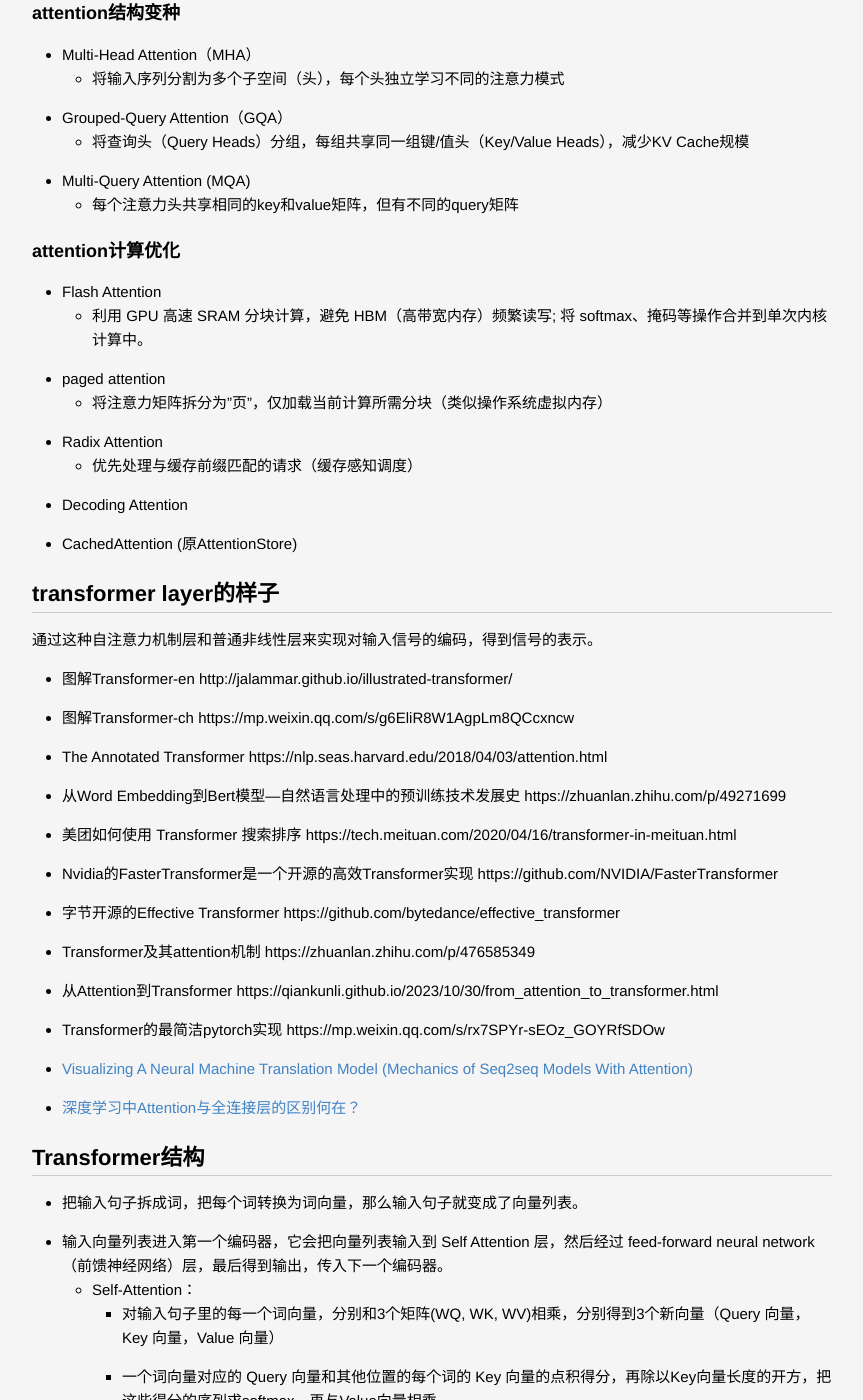
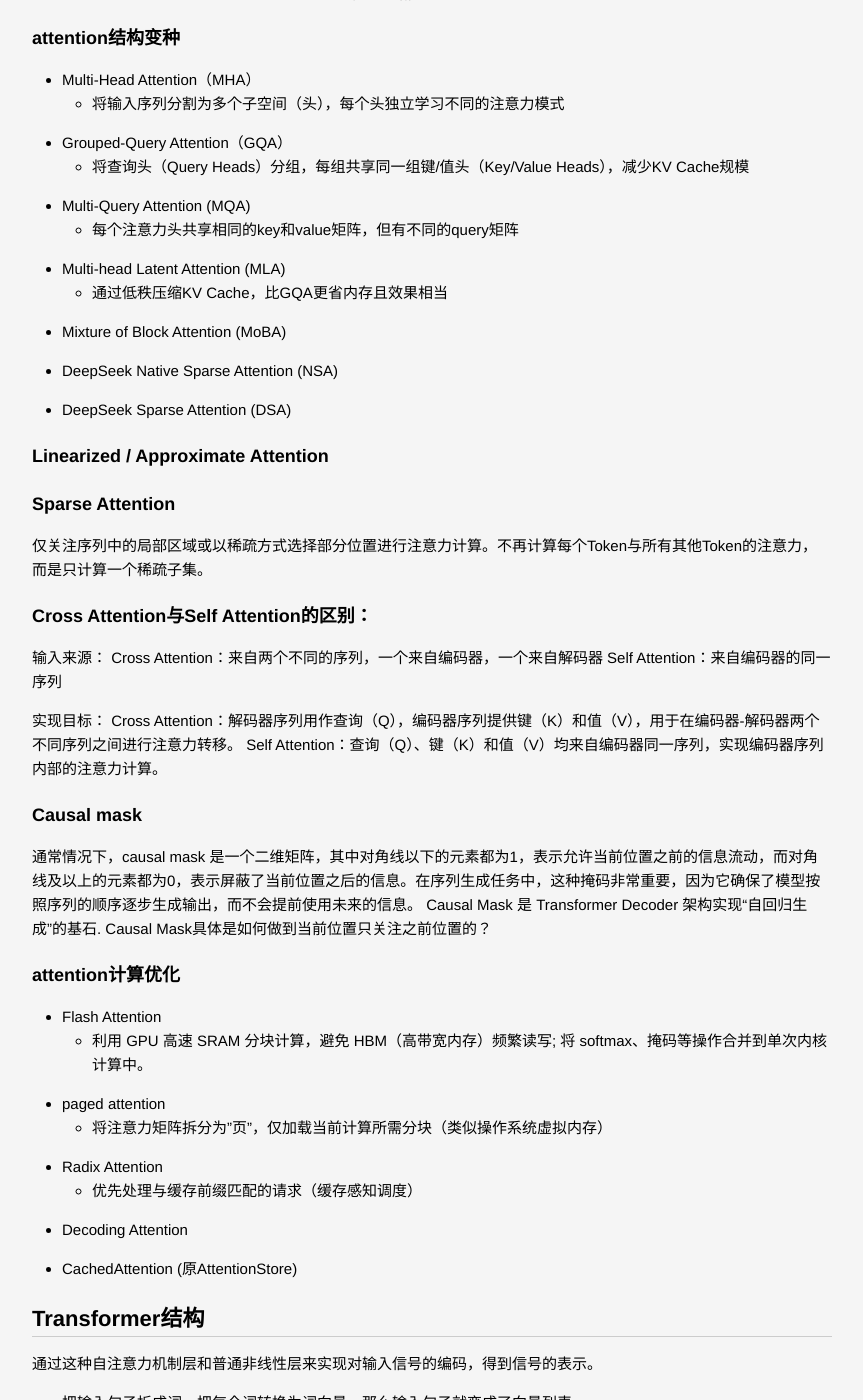
Before and after one commit to lucky521/blog, a Jekyll site: the page built from _posts/ml/2019-02-04-Famous-Model.markdown, in a window 1280 px wide and 1400 px high, scrolled down 9495 px. Shown: the whole window, without its empty margins (208-1071 px from the left). Built offline with Jekyll 4.4.1, drawn with Linux system fonts in a browser that asks for light colours; some of the changed text lies outside the part shown.

Commit message:
all you need is what

```diff
--- a/_posts/ml/2019-02-04-Famous-Model.markdown
+++ b/_posts/ml/2019-02-04-Famous-Model.markdown
@@ -305,6 +305,32 @@ Attention解决这一限制的方法就是：允许decoder回看原序列的 hid
   * 将查询头（Query Heads）分组，每组共享同一组键/值头（Key/Value Heads），减少KV Cache规模
 * Multi-Query Attention (MQA)
   * 每个注意力头共享相同的key和value矩阵，但有不同的query矩阵
+* Multi-head Latent Attention (MLA)
+  * 通过低秩压缩KV Cache，比GQA更省内存且效果相当
+* Mixture of Block Attention (MoBA)
+* DeepSeek Native Sparse Attention (NSA)
+* DeepSeek Sparse Attention (DSA)
+
+### Linearized / Approximate Attention
+
+### Sparse Attention
+仅关注序列中的局部区域或以稀疏方式选择部分位置进行注意力计算。不再计算每个Token与所有其他Token的注意力，而是只计算一个稀疏子集。
+
+### Cross Attention与Self Attention的区别：
+输入来源：
+Cross Attention：来自两个不同的序列，一个来自编码器，一个来自解码器
+Self Attention：来自编码器的同一序列
+
+实现目标：
+Cross Attention：解码器序列用作查询（Q），编码器序列提供键（K）和值（V），用于在编码器-解码器两个不同序列之间进行注意力转移。
+Self Attention：查询（Q）、键（K）和值（V）均来自编码器同一序列，实现编码器序列内部的注意力计算。
+
+
+### Causal mask
+通常情况下，causal mask 是一个二维矩阵，其中对角线以下的元素都为1，表示允许当前位置之前的信息流动，而对角线及以上的元素都为0，表示屏蔽了当前位置之后的信息。在序列生成任务中，这种掩码非常重要，因为它确保了模型按照序列的顺序逐步生成输出，而不会提前使用未来的信息。
+Causal Mask 是 Transformer Decoder 架构实现“自回归生成”的基石.
+Causal Mask具体是如何做到当前位置只关注之前位置的？
+
 
 ### attention计算优化
 * Flash Attention
@@ -316,23 +342,10 @@ Attention解决这一限制的方法就是：允许decoder回看原序列的 hid
 * Decoding Attention
 * CachedAttention (原AttentionStore)
 
-## transformer layer的样子
+
+## Transformer结构
 通过这种自注意力机制层和普通非线性层来实现对输入信号的编码，得到信号的表示。
 
-* 图解Transformer-en http://jalammar.github.io/illustrated-transformer/
-* 图解Transformer-ch https://mp.weixin.qq.com/s/g6EliR8W1AgpLm8QCcxncw
-* The Annotated Transformer https://nlp.seas.harvard.edu/2018/04/03/attention.html
-* 从Word Embedding到Bert模型—自然语言处理中的预训练技术发展史 https://zhuanlan.zhihu.com/p/49271699
-* 美团如何使用 Transformer 搜索排序 https://tech.meituan.com/2020/04/16/transformer-in-meituan.html
-* Nvidia的FasterTransformer是一个开源的高效Transformer实现 https://github.com/NVIDIA/FasterTransformer
-* 字节开源的Effective Transformer https://github.com/bytedance/effective_transformer
-* Transformer及其attention机制 https://zhuanlan.zhihu.com/p/476585349
-* 从Attention到Transformer https://qiankunli.github.io/2023/10/30/from_attention_to_transformer.html
-* Transformer的最简洁pytorch实现 https://mp.weixin.qq.com/s/rx7SPYr-sEOz_GOYRfSDOw
-* [Visualizing A Neural Machine Translation Model (Mechanics of Seq2seq Models With Attention)](https://jalammar.github.io/visualizing-neural-machine-translation-mechanics-of-seq2seq-models-with-attention/)
-* [深度学习中Attention与全连接层的区别何在？](https://www.zhihu.com/question/320174043)
-
-## Transformer结构
 * 把输入句子拆成词，把每个词转换为词向量，那么输入句子就变成了向量列表。
 * 输入向量列表进入第一个编码器，它会把向量列表输入到 Self Attention 层，然后经过 feed-forward neural network （前馈神经网络）层，最后得到输出，传入下一个编码器。
   * Self-Attention：
@@ -359,25 +372,6 @@ Attention解决这一限制的方法就是：允许decoder回看原序列的 hid
         *   加法 & 归一化（Add & Norm）
 3.  最后的线性层和softmax层输出预测结果。
 
-
-
-### Cross Attention与Self Attention的区别：
-输入来源：
-
-Cross Attention：来自两个不同的序列，一个来自编码器，一个来自解码器
-
-Self Attention：来自编码器的同一序列
-
-实现目标：
-Cross Attention：解码器序列用作查询（Q），编码器序列提供键（K）和值（V），用于在编码器-解码器两个不同序列之间进行注意力转移。
-Self Attention：查询（Q）、键（K）和值（V）均来自编码器同一序列，实现编码器序列内部的注意力计算。
-
-
-
-### Causal mask
-通常情况下，causal mask 是一个二维矩阵，其中对角线以下的元素都为1，表示允许当前位置之前的信息流动，而对角线及以上的元素都为0，表示屏蔽了当前位置之后的信息。在序列生成任务中，这种掩码非常重要，因为它确保了模型按照序列的顺序逐步生成输出，而不会提前使用未来的信息。
-Causal Mask 是 Transformer Decoder 架构实现“自回归生成”的基石.
-Causal Mask具体是如何做到当前位置只关注之前位置的？
 
 
 ## Transformer门派
@@ -407,6 +401,19 @@ GPT开启了”大模型“时代。 -> LLM -> 请见另一篇以LLM专题的Blo
 
 
 # References
+
+* 图解Transformer-en http://jalammar.github.io/illustrated-transformer/
+* 图解Transformer-ch https://mp.weixin.qq.com/s/g6EliR8W1AgpLm8QCcxncw
+* The Annotated Transformer https://nlp.seas.harvard.edu/2018/04/03/attention.html
+* 从Word Embedding到Bert模型—自然语言处理中的预训练技术发展史 https://zhuanlan.zhihu.com/p/49271699
+* 美团如何使用 Transformer 搜索排序 https://tech.meituan.com/2020/04/16/transformer-in-meituan.html
+* Nvidia的FasterTransformer是一个开源的高效Transformer实现 https://github.com/NVIDIA/FasterTransformer
+* 字节开源的Effective Transformer https://github.com/bytedance/effective_transformer
+* Transformer及其attention机制 https://zhuanlan.zhihu.com/p/476585349
+* 从Attention到Transformer https://qiankunli.github.io/2023/10/30/from_attention_to_transformer.html
+* Transformer的最简洁pytorch实现 https://mp.weixin.qq.com/s/rx7SPYr-sEOz_GOYRfSDOw
+* [Visualizing A Neural Machine Translation Model (Mechanics of Seq2seq Models With Attention)](https://jalammar.github.io/visualizing-neural-machine-translation-mechanics-of-seq2seq-models-with-attention/)
+* [深度学习中Attention与全连接层的区别何在？](https://www.zhihu.com/question/320174043)
 
 [wide&deep](https://arxiv.org/pdf/1606.07792.pdf)
 
--- a/_posts/ml/2019-03-01-Feature-Engineering.markdown
+++ b/_posts/ml/2019-03-01-Feature-Engineering.markdown
@@ -262,7 +262,8 @@ Quotient of two features: You have a dataset of marketing campaigns with the fea
 
 
 
-
+## Johnson-Lindenstrauss Transform
+‌Johnson-Lindenstrauss Transform（JL 变换）‌ 是一种用于‌高维数据降维‌的数学工具，能够在显著降低数据维度的同时，‌近似保留点对之间的欧几里得距离‌。
 
 
 
```
Also changed, not shown: _posts/framework/2021-09-15-beam.markdown (deleted, +0 -26 lines), _posts/ml/2019-02-13-Data-Embedding.markdown (+3 -13 lines), _posts/ml/2023-02-04-LLM.markdown (+6 -1 lines), _posts/tech/2025-09-30-network.markdown (+17 -0 lines).
